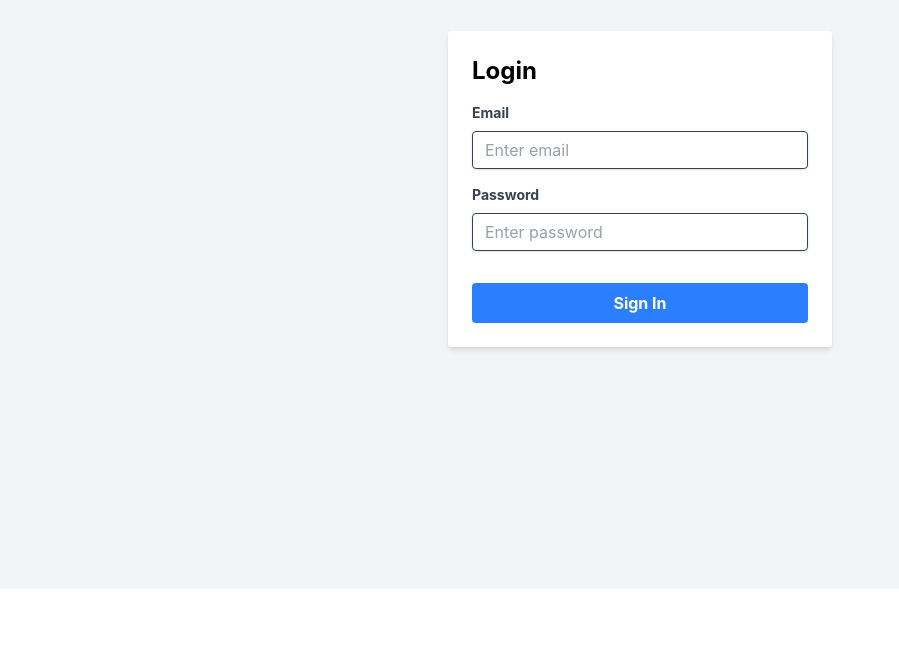
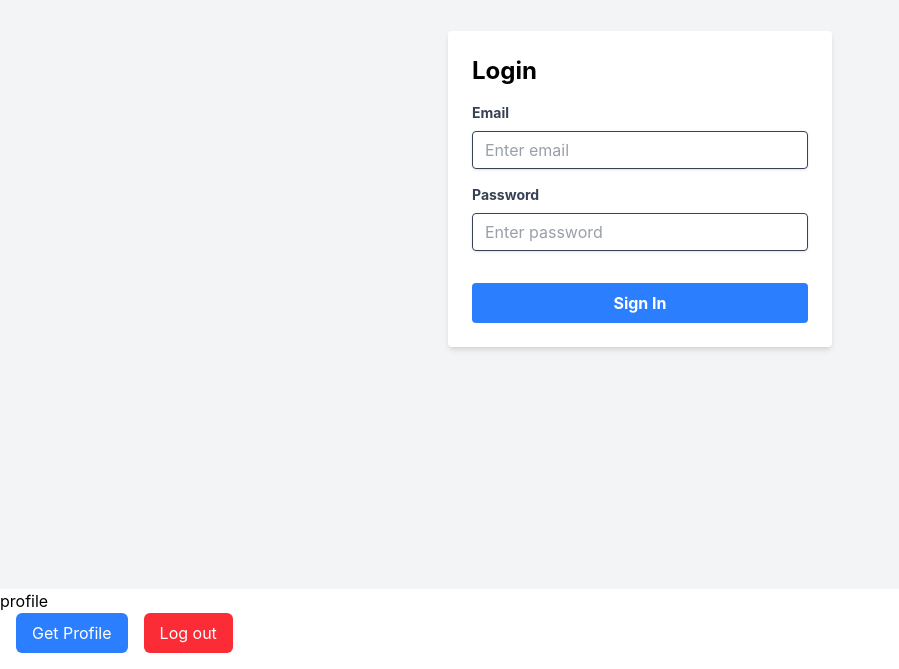
Before and after one commit to Anandvlog/reactauthorization, a React (Vite) app: page /profile in a window 1280 px wide. Shown: the part 211-880 px from the top of the page, without its empty margins (0-899 px from the left). Before the commit the page ends 800 px from the top, so only its background shows below. Built offline with nearby package versions, Linux system fonts and the light colour scheme; no server answers.

Commit message:
add minor changes

```diff
--- a/src/App.tsx
+++ b/src/App.tsx
@@ -1,11 +1,13 @@
 import './App.css'
 import LoginPage from './page/Login'
+import Profile from './components/profile'
 
 function App() {
 
   return (
     <>
       <LoginPage />
+      <Profile />
     </>
   )
 }
--- /dev/null
+++ b/src/components/profile.tsx
@@ -0,0 +1,61 @@
+import axios from "axios";
+import { useState } from "react";
+
+const profile = () => {
+    const [user, setUser] = useState<string | null>(null);
+
+      console.log("we", user)
+
+    const profileUrl = import.meta.env.VITE_API_URL
+    ? `${import.meta.env.VITE_API_URL}/auth/profile`
+    : "https://api.escuelajs.co/api/v1/auth/profile";
+
+  const getProfileData = async () => {
+    const token = JSON.parse(localStorage.getItem("token") || "null");
+    console.log("token", token);
+
+    const header = {
+      headers: {
+        Authorization: `Bearer ${token}`,
+      },
+    };
+
+
+    console.log("header", header);
+        try {
+    const res = await axios.get(profileUrl, header);
+    console.log("profile response", res.data);
+    setUser(res.data);
+        } catch (error) {
+          console.log("error", error);
+        }
+  };
+
+const handleLogout = () => {
+    localStorage.removeItem("token");
+    setUser(null);
+    alert("Logged out successfully");
+};
+
+  return (
+    <>
+      <div>profile</div>
+      <div className="flex gap-4 mb-4 ml-4">
+      <button className="bg-blue-500 text-white px-4 py-2 rounded-md cursor-pointer" onClick={getProfileData}>Get Profile</button>
+        <button className="bg-red-500 text-white py-2 px-4 rounded-md cursor-pointer" onClick={handleLogout}>
+          Log out
+        </button>
+      </div>
+    {user &&
+
+      <div>
+        <h2>{user?.name || "N/A"}</h2>
+        <img alt="user_img" src={user?.avatar || "/default-avatar.png"  } />
+      </div>
+    }
+
+    </>
+  );
+};
+
+export default profile;
--- a/src/page/Login.tsx
+++ b/src/page/Login.tsx
@@ -27,6 +27,7 @@ const LoginPage = () => {
 
     try {
       const res = await axios.post(apiUrl, data);
+      localStorage.setItem("token", JSON.stringify(res.data.access_token));
 
       console.log("response", res.data);
 
```
